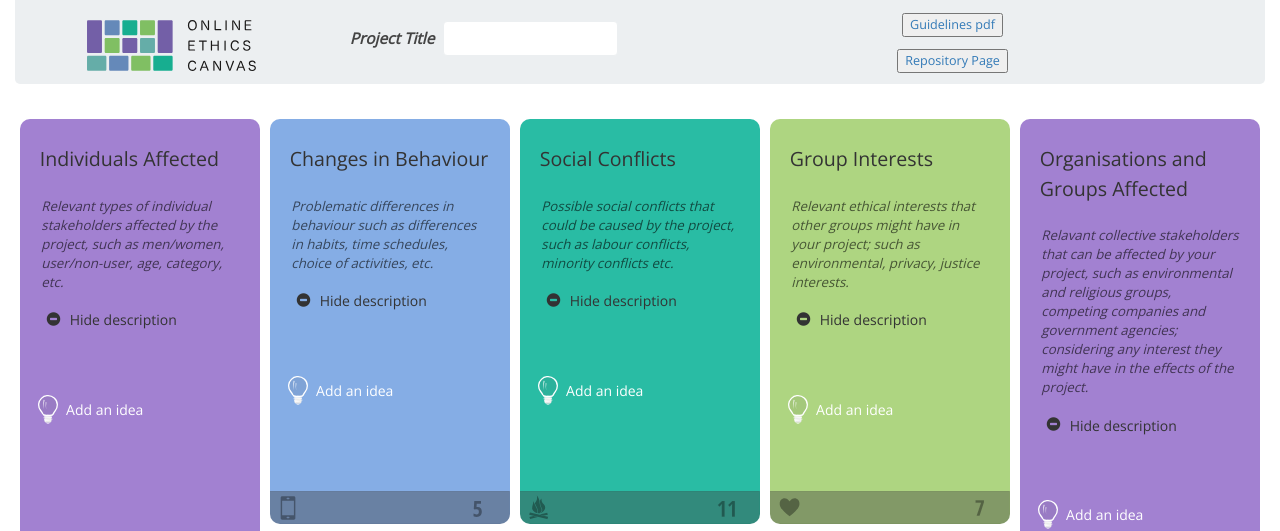
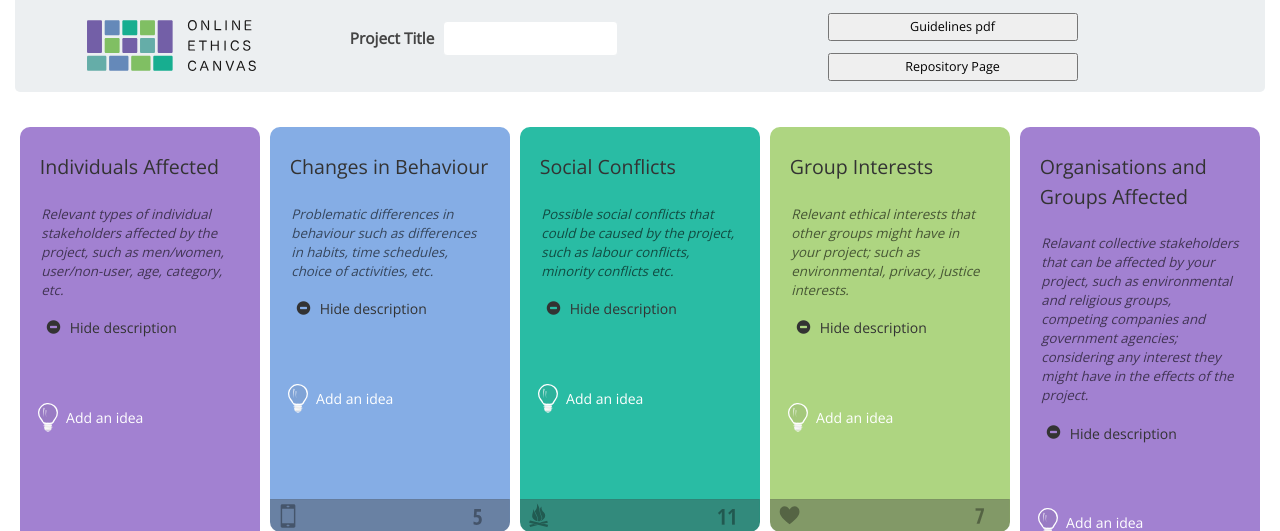
Before and after one commit to myersjo/ethics-canvas-docker, a PHP site: page /canvas/index.php in a window 1280 px wide. Shown: the top 531 px of the page. Run offline with PHP 8.4, Linux system fonts and the light colour scheme; data that the repository does not hold is empty; some libraries are stand-ins or nearby versions.

Commit message:
css for canvas buttons and changed repository logo size

```diff
--- a/code/canvas/css/canvas.css
+++ b/code/canvas/css/canvas.css
@@ -59,7 +59,6 @@ a.logo img {
     margin-top: 1.8em;
     margin-right: 0.3em;
     color: #444;
-    font-style: italic;
 }
 .form-header input {
     width: 62%;
@@ -67,6 +66,31 @@ a.logo img {
     border: 1px solid #eceff1;
     border-radius: 4px;
     padding: 0.45em;
+}
+/* buttoms in the header */
+.guidelines {
+    color: black;
+    text-decoration: none;
+    padding: 3px;
+    outline: none;
+    transition: all 0.5s;
+    width: 20%;
+
+}
+
+.guidelines:focus {
+    border: 0;
+    outline: none;
+}
+.guidelines:hover, .guidelines:active {
+    color: #fff;
+
+    -ms-transform: rotate(5deg); /* IE 9 */
+    -ms-transform-origin: 51% top; /* IE 9 */
+    -webkit-transform: rotate(5deg); /* Chrome, Safari, Opera */
+    -webkit-transform-origin: 51% top; /* Chrome, Safari, Opera */
+       transform: rotate(5deg);
+       transform-origin: 51% top;
 }
 
 /*----------------------------------
--- a/code/canvas/index.php
+++ b/code/canvas/index.php
@@ -61,12 +61,12 @@
  -                    </div>
                     <p class=“text-center”>
                         <a href=“www.facebook.com”>
-                            <button class= “guidelines” type=“button” name=“guidelines”> Guidelines pdf</button>
+                            <button class= "guidelines" type="button" name="guidelines"> Guidelines pdf</button>
                         </a>
                     </p>
                     <p class=“text-center”>
                         <a href=“../repository/index.php”>
-                            <button class= “guidelines” type=“button” name=“guidelines”> Repository Page</button>
+                            <button class= "guidelines" type="button" name="guidelines"> Repository Page</button>
                         </a>
                     </p>
                     <!-- login coming soon -->
--- a/code/repository/css/repository.css
+++ b/code/repository/css/repository.css
@@ -120,7 +120,8 @@ footer .license-icons ul img{
 
 .navbar-brand img{
     margin-top: -10px;
-    height: 200%;
+    height: 40px;
+     -webkit-height:5px;
     display: block;
 
 }
@@ -144,6 +145,8 @@ footer .license-icons ul img{
 .col-lg-12 h2{
     color: #9dc963;
 }
+
+
 /*!
  * Start Bootstrap - Modern Business HTML Template (http://startbootstrap.com)
  * Code licensed under the Apache License v2.0.
```
Also changed, not shown: 4 other files.
